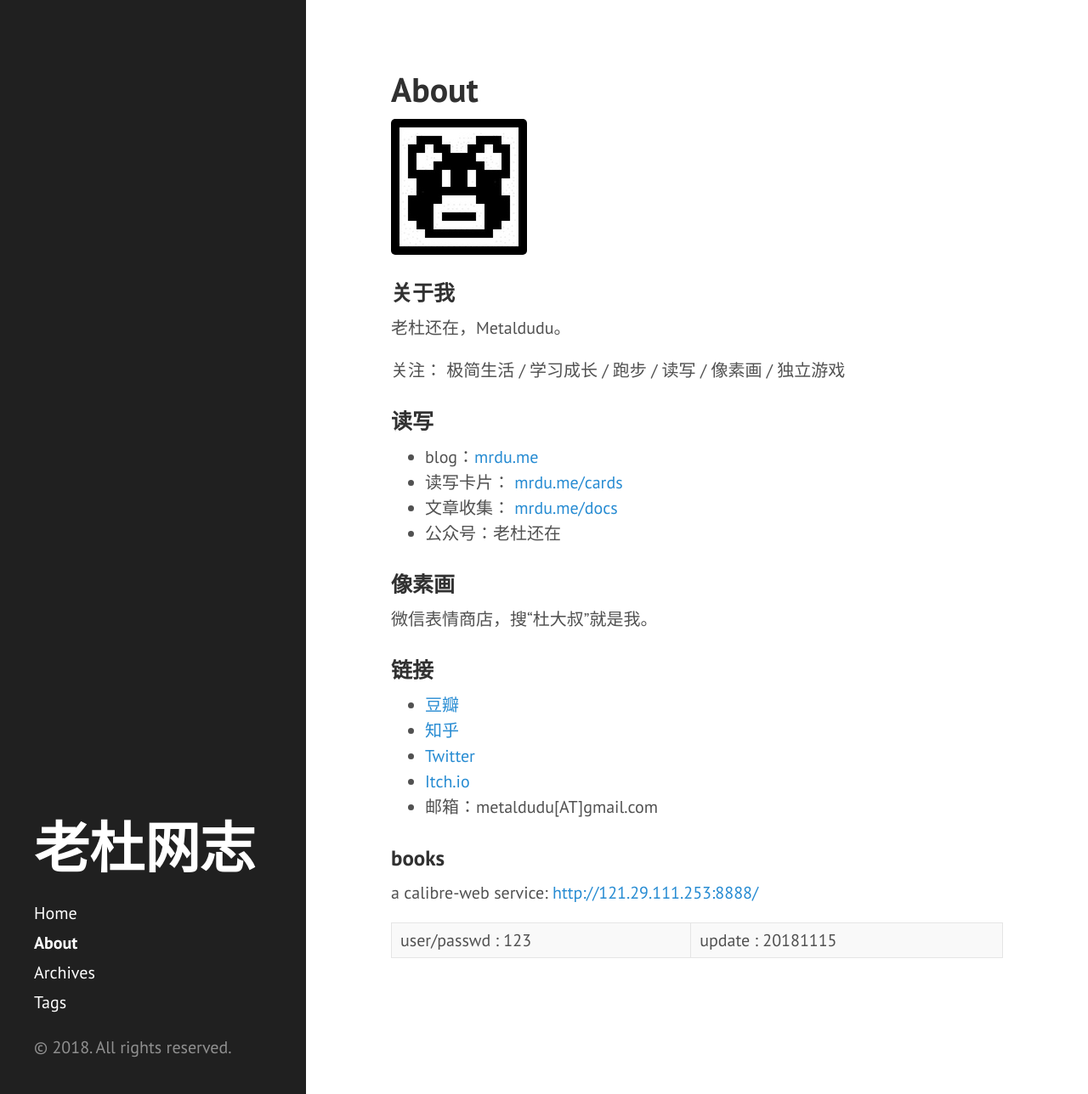
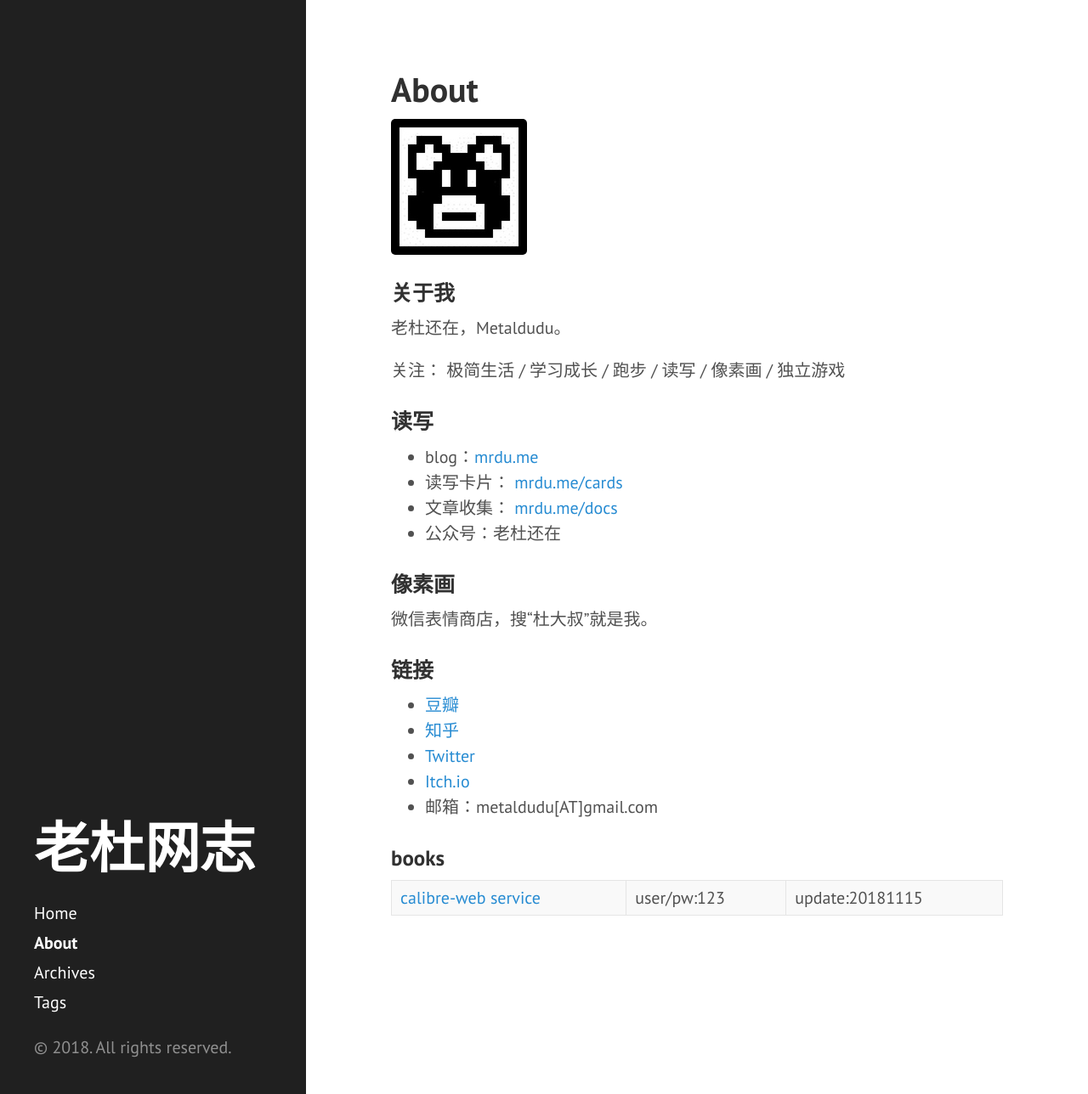
Before and after one commit to metaldudu/metaldudu.github.io, a Jekyll site: the page built from about.md, in a window 1280 px wide and 1288 px high. Shown: the whole window at 85% size. Built offline with Jekyll 4.4.1, drawn with Linux system fonts in a browser that asks for light colours.

Commit message:
“update”

```diff
--- a/about.md
+++ b/about.md
@@ -33,6 +33,4 @@
 
 ### books
 
-a calibre-web service: [http://121.29.111.253:8888/](http://121.29.111.253:8888/)
-
-user/passwd : 123 | update : 20181115
+[calibre-web service](http://121.29.111.253:8888/) | user/pw:123 | update:20181115
```
